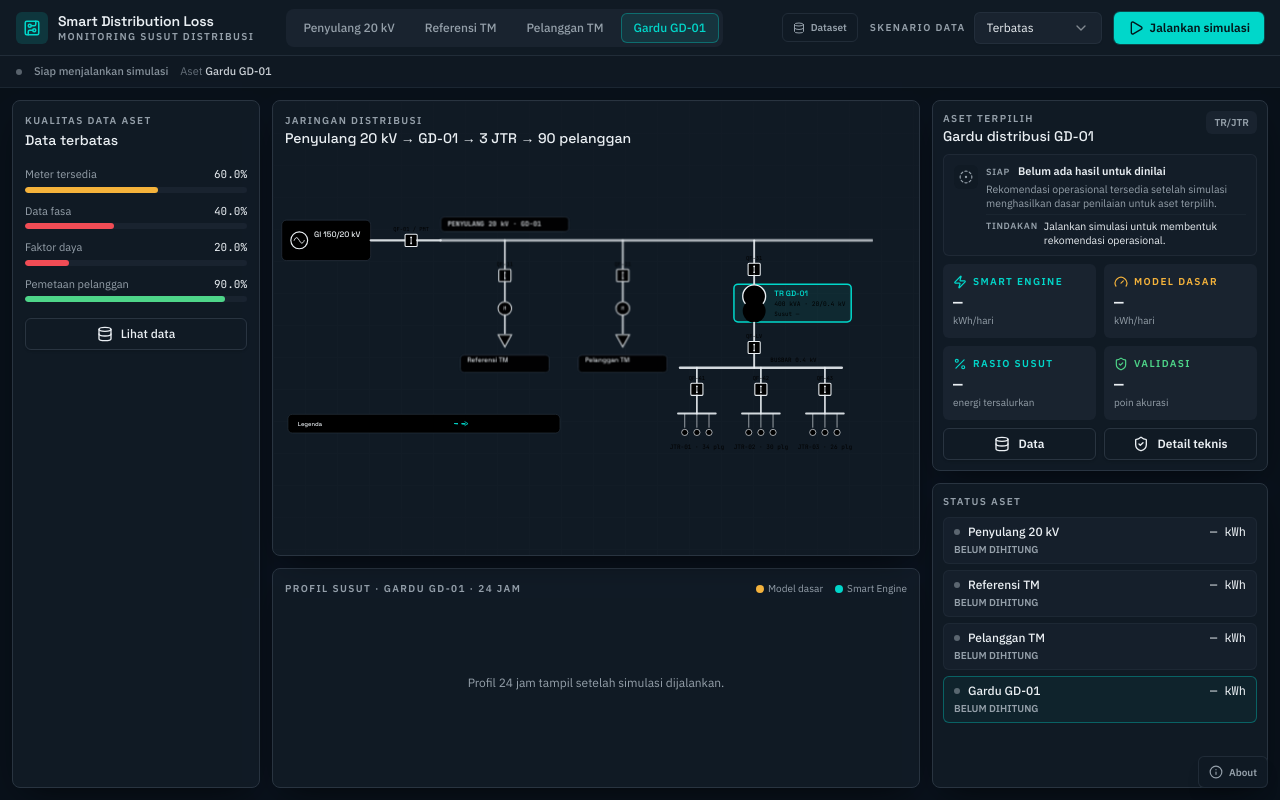
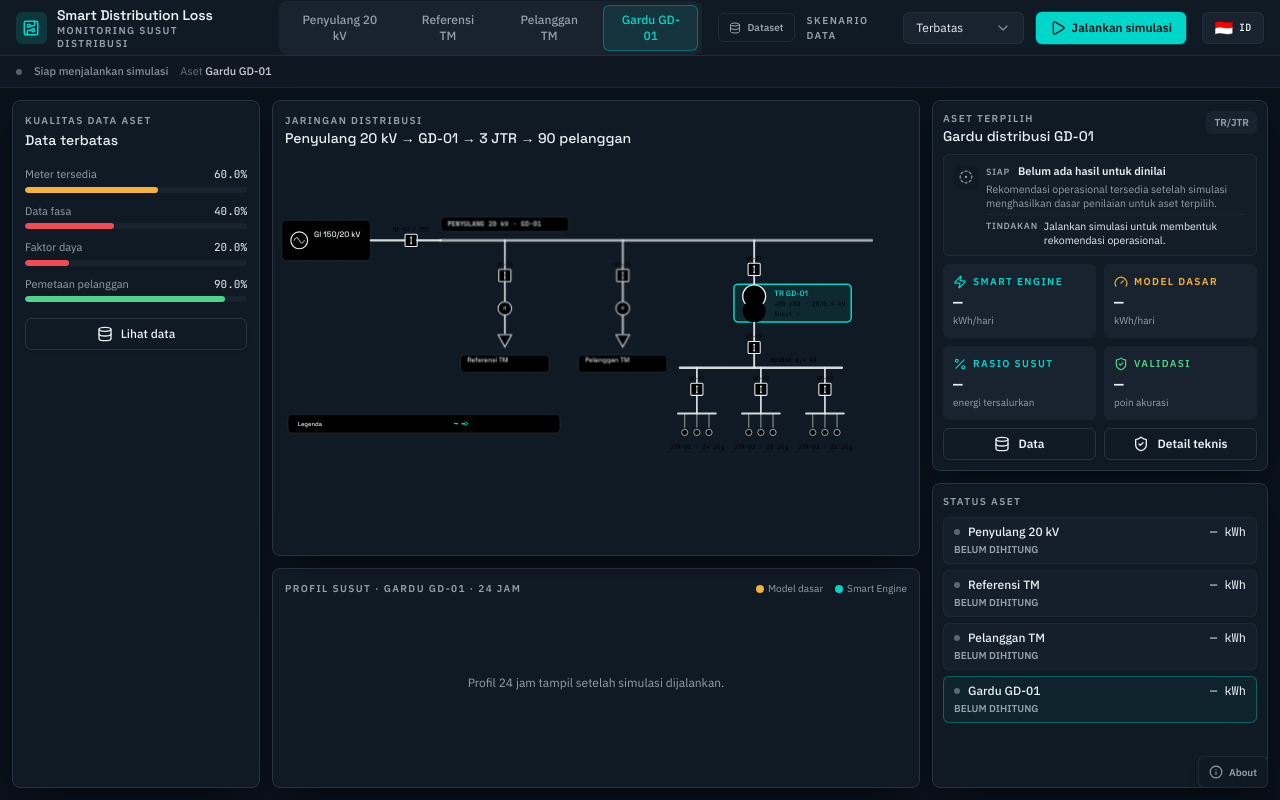
Before and after one commit to masarray/smart-distribution-loss, a React (Vite) app: page / in a window 1280 px wide. Built offline with nearby package versions, Linux system fonts and the light colour scheme.

Commit message:
P15: wire language provider into app shell

```diff
--- a/src/main.tsx
+++ b/src/main.tsx
@@ -3,13 +3,18 @@ import ReactDOM from "react-dom/client";
 import App from "./App";
 import { AboutSheet } from "@/components/sdl/AboutSheet";
 import { FieldOperationalCockpitP5 } from "@/components/sdl/FieldOperationalCockpitP5";
+import { LanguageControl } from "@/components/sdl/LanguageControl";
+import { LanguageProvider } from "@/lib/sdl/i18n";
 import "./styles.css";
 import "./progress-motion.css";
 
 ReactDOM.createRoot(document.getElementById("root")!).render(
   <React.StrictMode>
-    <App />
-    <FieldOperationalCockpitP5 />
-    <AboutSheet />
+    <LanguageProvider>
+      <App />
+      <FieldOperationalCockpitP5 />
+      <AboutSheet />
+      <LanguageControl />
+    </LanguageProvider>
   </React.StrictMode>,
 );
```
